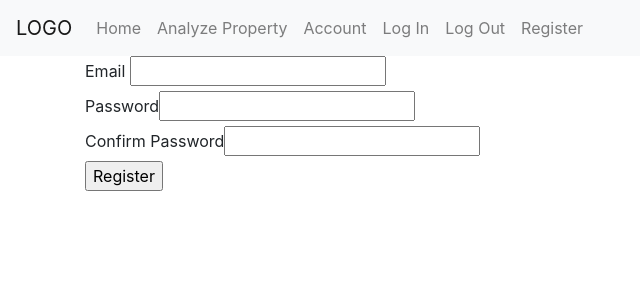
After one commit to jp117/realestatecalc, a Flask app: page /register in a window 1280 px wide. The commit adds this page. Shown: the top 300 px of the page, without its empty margins (0-640 px from the left). Run offline with Flask 2, Linux system fonts and the light colour scheme; some libraries are stand-ins or nearby versions.

Commit message:
this weekends commits.  DB, login and register logic

```diff
--- /dev/null
+++ b/realestatecalc/core/forms.py
@@ -0,0 +1,19 @@
+from flask_wtf import FlaskForm
+from wtforms import StringField, PasswordField, SubmitField
+from wtforms.validators import DataRequired, Email, EqualTo, ValidationError
+from wtforms import ValidationError
+from flask_wtf.file import FileField, FileAllowed
+from realestatecalc import db
+
+from flask_login import current_user
+
+class LogInForm(FlaskForm):
+    email = StringField('Email', validators=[DataRequired(), Email()])
+    password = PasswordField('Password', validators=[DataRequired()])
+    submit = SubmitField('Log In')
+
+class RegistrationForm(FlaskForm):
+    email = StringField('Email', validators=[DataRequired(), Email()])
+    password = PasswordField('Password', validators=[DataRequired(), EqualTo('pass_confirm')])
+    pass_confirm = PasswordField('Confirm Password', validators=[DataRequired()])
+    submit = SubmitField('Register')
--- a/realestatecalc/core/views.py
+++ b/realestatecalc/core/views.py
@@ -1,5 +1,10 @@
-from flask import render_template, Blueprint
+from flask import render_template, Blueprint, request, session, redirect, url_for
+from flask_login import login_user, current_user, logout_user, login_required
 from datetime import datetime
+import bcrypt
+from realestatecalc.core.forms import LogInForm, RegistrationForm
+from realestatecalc import db
+from realestatecalc.core.models import User
 
 core = Blueprint('core', __name__)
 
@@ -10,3 +15,51 @@ def inject_now():
 @core.route('/')
 def index():
     return render_template('mainSite/index.html')
+
+@core.route('/logout')
+def logout():
+    logout_user()
+    return redirect(url_for('core.index'))
+
+@core.route('/login', methods=['GET', 'POST'])
+def login():
+    form = LogInForm()
+    error = 'Invalid username / password'
+    if form.validate_on_submit():
+        user = db.users.find_one({'email': form.email.data})
+        if user:
+            if bcrypt.hashpw(form.password.data.encode('utf-8'), user['password']) == user['password']:
+                user_obj = User(email=user['email'])
+                login_user(user_obj)
+                next = request.args.get('next')
+                if next is None or next[0] == '/':
+                    next = 'core.index'
+                return redirect(url_for(next))
+        return render_template('mainSite/login.html', form=form, error=error)
+    return render_template('mainSite/login.html', form=form)
+
+
+@core.route('/analyzeprop')
+@login_required
+def analyze():
+    return 'YES'
+
+@core.route('/register', methods=['POST', 'GET'])
+def register():
+    form = RegistrationForm()
+
+    if form.validate_on_submit():
+        users = db.users
+        existing_user = users.find_one({'email': form.email.data})
+        error = 'that username already exists'
+
+        if existing_user is None:
+            hashpass = bcrypt.hashpw(form.password.data.encode('utf-8'), bcrypt.gensalt())
+            db.users.insert({
+                'email': form.email.data,
+                'password': hashpass
+            })
+            return redirect(url_for('core.login'))
+        return render_template('mainSite/register.html', form=form, error=error)
+
+    return render_template('mainSite/register.html', form=form)
--- a/realestatecalc/templates/base.html
+++ b/realestatecalc/templates/base.html
@@ -0,0 +1,92 @@
+<!DOCTYPE html>
+<html lang="en">
+    <head>
+        <meta charset="UTF-8" />
+        <meta name="viewport" content="width=device-width, initial-scale=1.0" />
+        <meta http-equiv="X-UA-Compatible" content="ie=edge" />
+        <title>Real Estate Calc</title>
+        <link
+            rel="stylesheet"
+            href="https://stackpath.bootstrapcdn.com/bootstrap/4.3.1/css/bootstrap.min.css"
+            integrity="sha384-ggOyR0iXCbMQv3Xipma34MD+dH/1fQ784/j6cY/iJTQUOhcWr7x9JvoRxT2MZw1T"
+            crossorigin="anonymous"
+        />
+    </head>
+    <body>
+        <nav class="navbar navbar-expand-lg navbar-light bg-light">
+            <a class="navbar-brand" href="#">LOGO</a>
+            <button
+                class="navbar-toggler"
+                type="button"
+                data-toggle="collapse"
+                data-target="#navbarTogglerDemo02"
+                aria-controls="navbarTogglerDemo02"
+                aria-expanded="false"
+                aria-label="Toggle navigation"
+            >
+                <span class="navbar-toggler-icon"></span>
+            </button>
+
+            <div class="collapse navbar-collapse" id="navbarTogglerDemo02">
+                <ul class="navbar-nav mr-auto mt-2 mt-lg-0">
+                    <li class="nav-item">
+                        <a class="nav-link" href="{{ url_for('core.index') }}"
+                            >Home
+                        </a>
+                    </li>
+                    <li class="nav-item">
+                        <a
+                            class="nav-link"
+                            href="{{ url_for('core.analyze') }}"
+                        >
+                            Analyze Property
+                        </a>
+                    </li>
+
+                    <li class="nav-item">
+                        <a class="nav-link" href="#">
+                            Account
+                        </a>
+                    </li>
+                    <li class="nav-item">
+                        <a class="nav-link" href="{{ url_for('core.login') }}">
+                            Log In
+                        </a>
+                    </li>
+                    <li class="nav-item">
+                        <a class="nav-link" href="{{ url_for('core.logout') }}">
+                            Log Out
+                        </a>
+                    </li>
+                    <li class="nav-item">
+                        <a
+                            class="nav-link"
+                            href="{{ url_for('core.register') }}"
+                        >
+                            Register
+                        </a>
+                    </li>
+                </ul>
+            </div>
+        </nav>
+        <div class="container">
+            {% block foo %}{% endblock %}
+        </div>
+
+        <script
+            src="https://code.jquery.com/jquery-3.3.1.slim.min.js"
+            integrity="sha384-q8i/X+965DzO0rT7abK41JStQIAqVgRVzpbzo5smXKp4YfRvH+8abtTE1Pi6jizo"
+            crossorigin="anonymous"
+        ></script>
+        <script
+            src="https://cdnjs.cloudflare.com/ajax/libs/popper.js/1.14.7/umd/popper.min.js"
+            integrity="sha384-UO2eT0CpHqdSJQ6hJty5KVphtPhzWj9WO1clHTMGa3JDZwrnQq4sF86dIHNDz0W1"
+            crossorigin="anonymous"
+        ></script>
+        <script
+            src="https://stackpath.bootstrapcdn.com/bootstrap/4.3.1/js/bootstrap.min.js"
+            integrity="sha384-JjSmVgyd0p3pXB1rRibZUAYoIIy6OrQ6VrjIEaFf/nJGzIxFDsf4x0xIM+B07jRM"
+            crossorigin="anonymous"
+        ></script>
+    </body>
+</html>
--- a/realestatecalc/templates/mainSite/index.html
+++ b/realestatecalc/templates/mainSite/index.html
@@ -1 +1,3 @@
-<h1>test</h1>
+{% extends 'base.html' %} {% block foo %}
+<h1>inside index</h1>
+{% endblock %}
--- /dev/null
+++ b/realestatecalc/templates/mainSite/register.html
@@ -0,0 +1,14 @@
+{% extends 'base.html' %} {% block foo %}
+
+<form method="POST">
+    {{ form.hidden_tag() }}
+    {{ form.email.label }} {{ form.email }} <br />
+    {% if error %}
+    {{ error }} <br />
+    {% endif %}
+    {{ form.password.label }}{{ form.password }} <br />
+    {{ form.pass_confirm.label }}{{ form.pass_confirm }} <br />
+    {{ form.submit() }}
+</form>
+
+{% endblock %}
```
Also changed, not shown: realestatecalc/__init__.py (+9 -0 lines), realestatecalc/core/models.py (added, +31 -0 lines), realestatecalc/templates/mainSite/login.html (added, +11 -0 lines), README.md, 2 other files.
